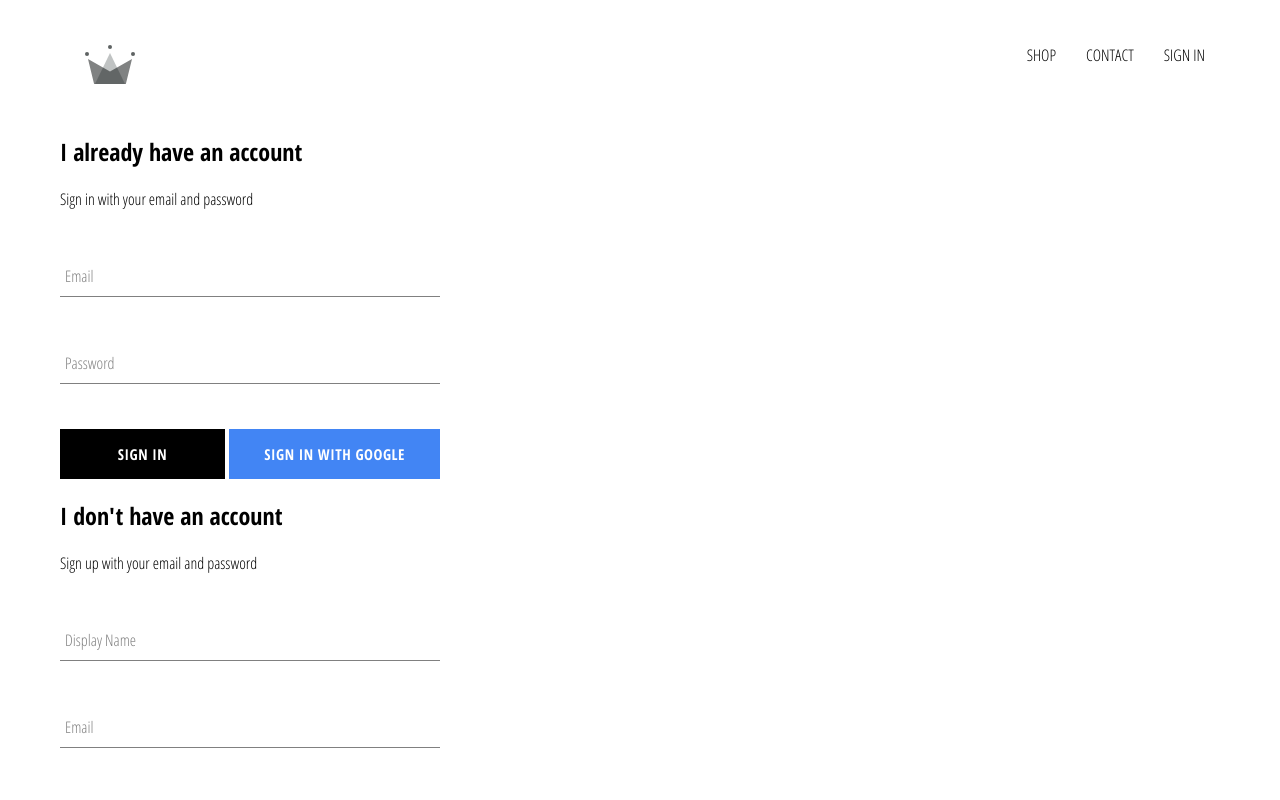
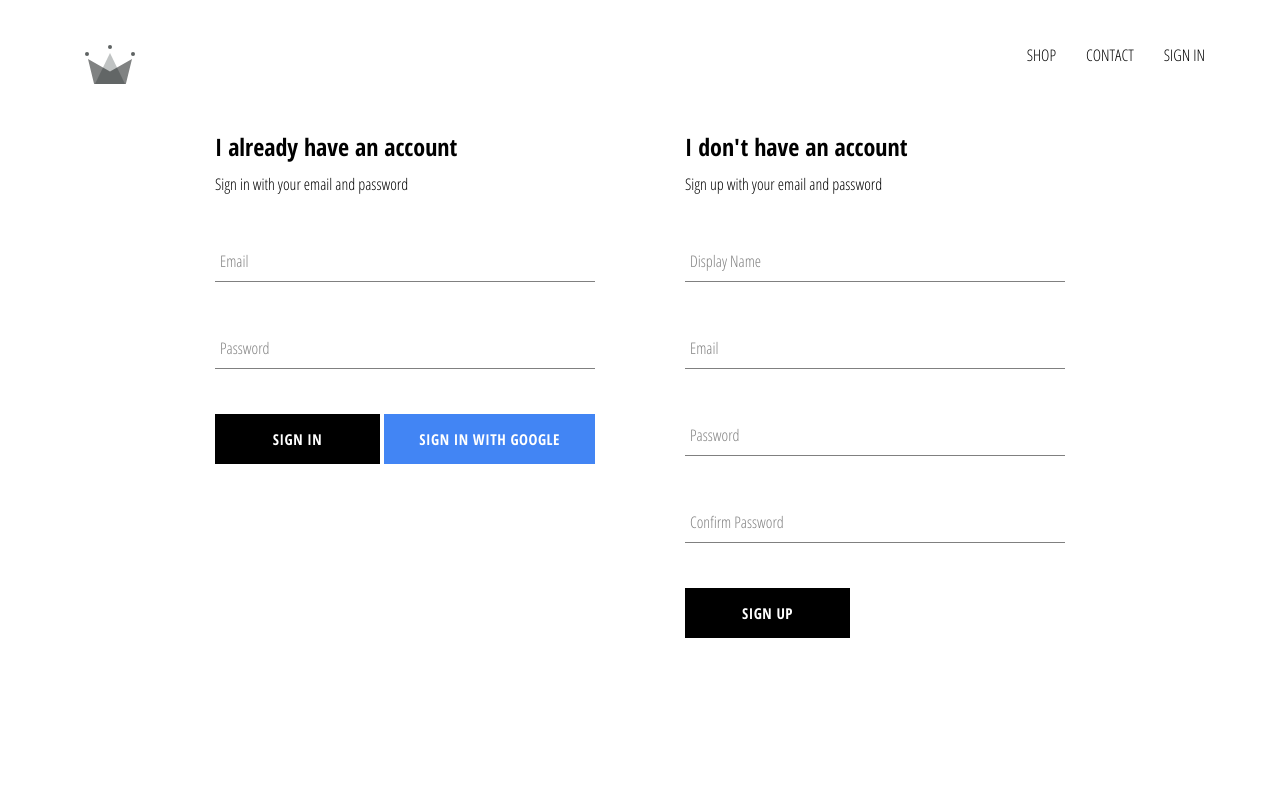
Before and after one commit to jelmore1674/crwn-clothing, a React (Create React App) app: page /signin in a window 1280 px wide. Shown: the top 800 px of the page. Built offline with nearby package versions, Linux system fonts and the light colour scheme; no server answers.

Commit message:
added signin functionality and store data in firebase

```diff
--- a/src/App.js
+++ b/src/App.js
@@ -5,7 +5,7 @@
 import ShopPage from './Pages/shoppage/shop.component';
 import Header from './Components/header/header.component';
 import SignInAndSignUpPage from './Pages/signin-and-sign-up-page/signin-and-sign-up-page.component';
-import { auth } from './firebase/firebase.utils';
+import { auth, createUserProfileDocument } from './firebase/firebase.utils';
 
 class App extends React.Component {
 	constructor(props) {
@@ -19,9 +19,21 @@
 	unsubscribeFromAuth = null;
 
 	componentDidMount() {
-		this.unsubscribeFromAuth = auth.onAuthStateChanged((user) => {
-			this.setState({ currentUser: user });
-			console.log(user);
+		this.unsubscribeFromAuth = auth.onAuthStateChanged(async (userAuth) => {
+			if (userAuth) {
+				const userRef = await createUserProfileDocument(userAuth);
+
+				userRef.onSnapshot((snapShot) => {
+					this.setState({
+						currentUser: {
+							id: snapShot.id,
+							...snapShot.data(),
+						},
+					});
+					console.log(this.state);
+				});
+			}
+			this.setState({ currentUser: userAuth });
 		});
 	}
 
--- a/src/Components/signin/signin.component.jsx
+++ b/src/Components/signin/signin.component.jsx
@@ -29,7 +29,7 @@
 	render() {
 		return (
 			<div className='sign-in'>
-				<h2>I already have an account</h2>
+				<h2 className='title'>I already have an account</h2>
 				<span>Sign in with your email and password</span>
 
 				<form onSubmit={this.handleSubmit}>
--- a/src/Components/signup/signup.component.jsx
+++ b/src/Components/signup/signup.component.jsx
@@ -2,6 +2,7 @@
 import './signup.styles.scss';
 import CustomButton from '../custom-button/custom-button.component';
 import FormInput from '../form-input/form-input.component';
+import { auth, createUserProfileDocument } from '../../firebase/firebase.utils';
 
 class SignUp extends React.Component {
 	constructor(props) {
@@ -15,8 +16,23 @@
 		};
 	}
 
-	handleSubmit = (event) => {
+	handleSubmit = async (event) => {
 		event.preventDefault();
+
+		const { displayName, email, password, confirmPassword } = this.state;
+
+		if (password !== confirmPassword) {
+			alert("passwords don't match");
+			return;
+		}
+
+		try {
+			const { user } = await auth.createUserWithEmailAndPassword(
+				email,
+				password
+			);
+
+			await createUserProfileDocument(user, { displayName });
 
 			this.setState({
 				displayName: '',
@@ -24,6 +40,9 @@
 				password: '',
 				confirmPassword: '',
 			});
+		} catch (error) {
+			console.error(error);
+		}
 	};
 
 	handleChange = (event) => {
@@ -34,8 +53,8 @@
 
 	render() {
 		return (
-			<div className='sign-in'>
-				<h2>I don't have an account</h2>
+			<div className='sign-up'>
+				<h2 className='title'>I don't have an account</h2>
 				<span>Sign up with your email and password</span>
 
 				<form onSubmit={this.handleSubmit}>
--- a/src/Components/signup/signup.styles.scss
+++ b/src/Components/signup/signup.styles.scss
@@ -0,0 +1,8 @@
+.sign-up {
+    display: flex;
+    flex-direction: column;
+    width: 380px;
+    .title {
+        margin: 10px 0;
+    }
+}
--- a/src/Pages/signin-and-sign-up-page/signin-and-sign-up-page.component.jsx
+++ b/src/Pages/signin-and-sign-up-page/signin-and-sign-up-page.component.jsx
@@ -4,7 +4,7 @@
 import SignUp from '../../Components/signup/signup.component';
 
 const SignInAndSignUpPage = () => (
-	<div className='signin-and-sign-up'>
+	<div className='sign-in-and-sign-up'>
 		<SignIn />
 		<SignUp />
 	</div>
--- a/src/Pages/signin-and-sign-up-page/signin-and-sign-up-page.styles.scss
+++ b/src/Pages/signin-and-sign-up-page/signin-and-sign-up-page.styles.scss
@@ -0,0 +1,6 @@
+.sign-in-and-sign-up {
+    width: 850px;
+    display: flex;
+    justify-content: space-between;
+    margin: 30px auto;
+}
--- a/src/firebase/firebase.utils.js
+++ b/src/firebase/firebase.utils.js
@@ -14,6 +14,30 @@
 
 firebase.initializeApp(config);
 
+export const createUserProfileDocument = async(userAuth, additionalData) => {
+    if (!userAuth) return;
+
+    const userRef = firestore.doc(`users/${userAuth.uid}`);
+    const snapshot = await userRef.get();
+
+    if (!snapshot.exists) {
+        const { displayName, email } = userAuth;
+        const createdAt = new Date();
+
+        try {
+            await userRef.set({
+                displayName,
+                email,
+                createdAt,
+                ...additionalData,
+            });
+        } catch (err) {
+            console.log('error creating user', err.message);
+        }
+    }
+    return userRef;
+};
+
 export const auth = firebase.auth();
 export const firestore = firebase.firestore();
 
```
Lines whose indentation alone changed are shown as unchanged.
